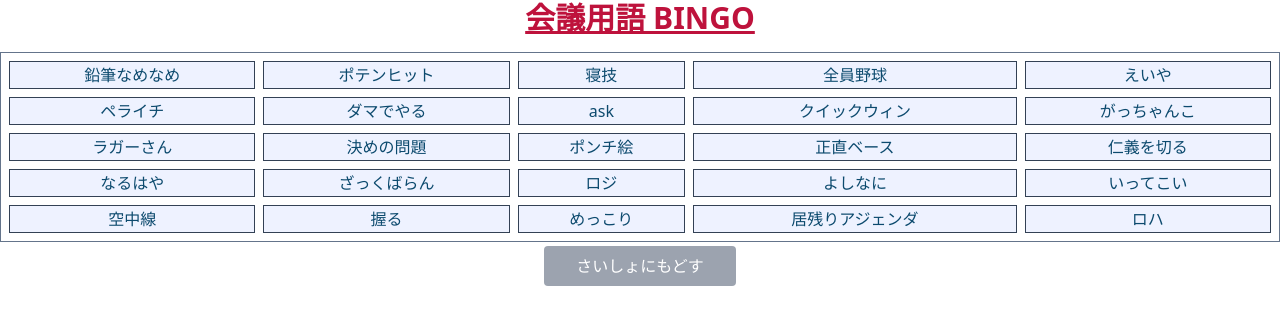
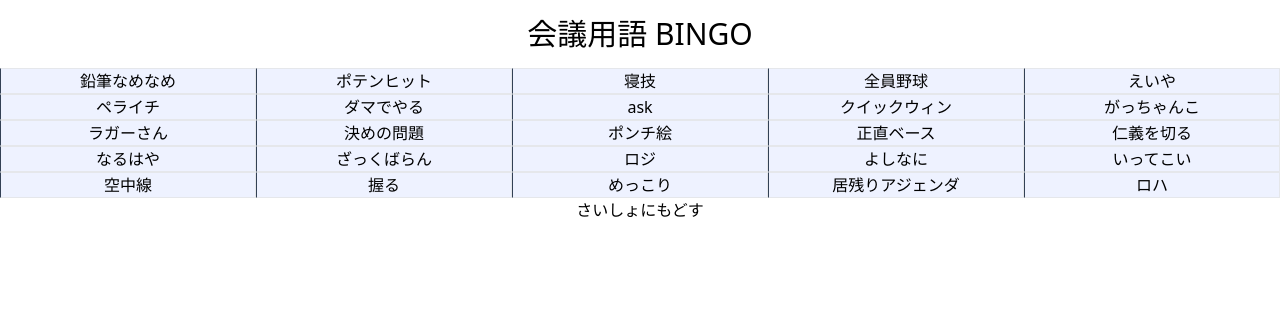
Before and after one commit to nabetama/bingo, a React (Create React App) app: page / in a window 1280 px wide. Shown: the top 324 px of the page. Built offline with nearby package versions, Linux system fonts and the light colour scheme.

Commit message:
5x5 grid layout

```diff
--- a/src/App.tsx
+++ b/src/App.tsx
@@ -3,14 +3,11 @@ import { Blocks } from "./Blocks";
 function App() {
   return (
     <div className="App">
-      <header></header>
-      <main className="text-center">
-        <h1 className="text-3xl font-bold underline mb-4 text-rose-700">
-          会議用語 BINGO
-        </h1>
-        <div className="h-56 grid grid-cols-1 gap-1 content-around text-center text-sky-900">
-          <Blocks />
-        </div>
+      <header className="text-3xl text-center antialiased sm:subpixel-antialiased md:antialiased lg:subpixel-antialiased xl:antialiased mt-4 mb-4">
+        <h1 className="">会議用語 BINGO</h1>
+      </header>
+      <main>
+        <Blocks />
       </main>
     </div>
   );
--- a/src/Block.tsx
+++ b/src/Block.tsx
@@ -7,7 +7,9 @@ const Block: React.FC<{
 }> = (props) => {
   return (
     <div
-      className={"cursor-pointer block"}
+      className={`${
+        props.isOpen ? "bg-emerald-500" : "bg-indigo-50"
+      } cursor-pointer border border-l-slate-700 text-center`}
       onClick={() => props.toggleIsOpen({ type: "TOGGLE", label: props.label })}
     >
       {props.label}
--- a/src/Blocks.tsx
+++ b/src/Blocks.tsx
@@ -53,37 +53,23 @@ const Blocks: React.FC = () => {
 
   return (
     <>
-      <table className="border-separate border-spacing-2 border border-slate-500">
-        <tbody>
-          {state.map((blocks, idx) => {
+      <div className="grid grid-cols-5 items-center">
+        {state.map((blocks, idx) =>
+          blocks.map((block, idx) => {
             return (
-              <tr key={idx.toString()}>
-                {blocks.map((block, idx) => {
-                  return (
-                    <td
-                      key={`${block.label}-${idx.toString()}`}
-                      className={`${
-                        block.isOpen ? "bg-emerald-500" : "bg-indigo-50"
-                      } border border-slate-700 `}
-                    >
-                      <Block
-                        label={block.label}
-                        isOpen={block.isOpen}
-                        toggleIsOpen={dispatch}
-                      />
-                    </td>
-                  );
-                })}
-              </tr>
+              <Block
+                label={block.label}
+                isOpen={block.isOpen}
+                toggleIsOpen={dispatch}
+                key={block.label + idx.toString()}
+              />
             );
-          })}
-        </tbody>
-      </table>
-      <div className="flex-auto">
+          })
+        )}
         <Congratulations isBingo={isBingoSuccess} />
         <button
           onClick={() => dispatch({ type: "CLEAR" })}
-          className="bg-gray-400 hover:bg-gray-300 text-white rounded px-4 py-2 w-48"
+          className="col-span-5"
         >
           さいしょにもどす
         </button>
--- a/src/Congratulations.tsx
+++ b/src/Congratulations.tsx
@@ -5,8 +5,12 @@ const Congratulations: React.FC<{
 }> = (props) => {
   if (props.isBingo) {
     return (
-      <div className={`${props.isBingo ? "px-8" : "hidden"}`}>
-        Congratulations!!
+      <div
+        className={
+          "col-span-5 text-center font-serif text-3xl font-black text-red-600"
+        }
+      >
+        BINGO!!
       </div>
     );
   } else {
--- a/tailwind.config.js
+++ b/tailwind.config.js
@@ -2,7 +2,14 @@
 module.exports = {
   content: ["./src/**/*.{js,jsx,ts,tsx}"],
   theme: {
-    extend: {},
+    extend: {
+      gridTemplateColumns: {
+        'auto-fit': 'repeat(auto-fit, minmax(0, 1fr))',
+      },
+      gridTemplateRows: {
+        'auto-fit': 'repeat(auto-fit, minmax(0, 1fr))',
+      }
+    },
   },
   plugins: [],
 };
```
